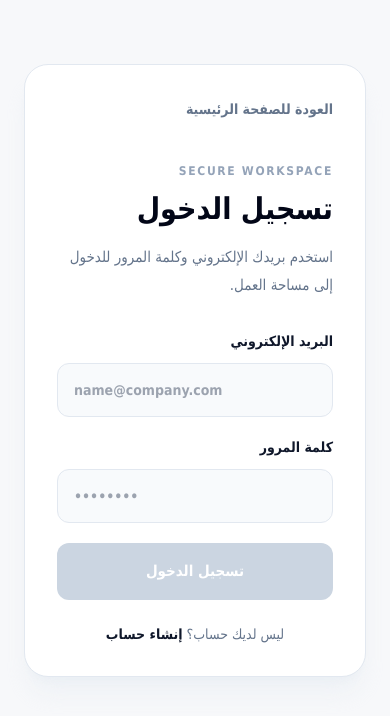
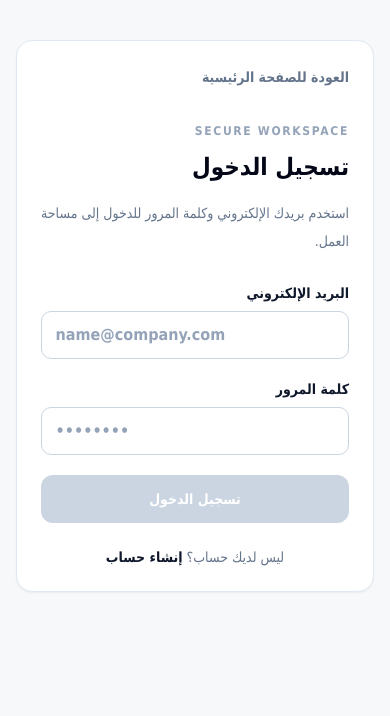
Before and after one commit to khaledhamada1996/FPA-saas-platform, a Next.js app: page /login in a window 390 px wide. Shown: the top 716 px of the page. Built offline with nearby package versions, Linux system fonts and the light colour scheme; no server answers.

Commit message:
fix: preserve protected destination after password login and improve responsive form controls

```diff
--- a/src/app/login/page.tsx
+++ b/src/app/login/page.tsx
@@ -23,7 +23,10 @@ export default function LoginPage() {
         password,
       });
       if (signInError) throw signInError;
-      router.replace("/start");
+
+      const requestedNext = new URLSearchParams(window.location.search).get("next");
+      const next = requestedNext && requestedNext.startsWith("/") ? requestedNext : "/start";
+      router.replace(next);
     } catch (caughtError) {
       setError(caughtError instanceof Error ? caughtError.message : "تعذر تسجيل الدخول.");
       setStatus("idle");
@@ -31,21 +34,21 @@ export default function LoginPage() {
   }
 
   return (
-    <main className="min-h-screen bg-[#f7f8fa] px-6 py-16 text-[#172033]" dir="rtl">
-      <section className="mx-auto max-w-md rounded-3xl border border-slate-200 bg-white p-8 shadow-xl shadow-slate-200/40 sm:p-10">
-        <a href="/" className="text-sm font-semibold text-slate-500 hover:text-slate-900">العودة للصفحة الرئيسية</a>
-        <p className="mt-10 text-xs font-bold tracking-[0.14em] text-slate-400">SECURE WORKSPACE</p>
-        <h1 className="mt-3 text-3xl font-bold text-slate-950">تسجيل الدخول</h1>
-        <p className="mt-4 leading-7 text-slate-500">استخدم بريدك الإلكتروني وكلمة المرور للدخول إلى مساحة العمل.</p>
-        <form className="mt-8 space-y-5" onSubmit={signIn}>
+    <main className="min-h-screen bg-[#f7f8fa] px-4 py-10 text-[#172033] sm:px-6 sm:py-16" dir="rtl">
+      <section className="mx-auto w-full max-w-md rounded-2xl border border-slate-200 bg-white p-6 shadow-sm sm:rounded-3xl sm:p-10">
+        <a href="/" className="text-sm font-semibold text-slate-500 transition hover:text-slate-900">العودة للصفحة الرئيسية</a>
+        <p className="mt-8 text-xs font-bold tracking-[0.14em] text-slate-400 sm:mt-10">SECURE WORKSPACE</p>
+        <h1 className="mt-3 text-2xl font-bold text-slate-950 sm:text-3xl">تسجيل الدخول</h1>
+        <p className="mt-4 text-sm leading-7 text-slate-500 sm:text-base">استخدم بريدك الإلكتروني وكلمة المرور للدخول إلى مساحة العمل.</p>
+        <form className="mt-7 space-y-5 sm:mt-8" onSubmit={signIn}>
           <label className="block text-sm font-bold text-slate-900">البريد الإلكتروني
-            <input type="email" value={email} onChange={(event) => setEmail(event.target.value)} required placeholder="name@company.com" className="mt-3 w-full rounded-xl border border-slate-200 bg-slate-50 px-4 py-4 text-left outline-none transition focus:border-slate-500 focus:bg-white" dir="ltr" />
+            <input type="email" value={email} onChange={(event) => setEmail(event.target.value)} required placeholder="name@company.com" className="input mt-2" dir="ltr" />
           </label>
           <label className="block text-sm font-bold text-slate-900">كلمة المرور
-            <input type="password" value={password} onChange={(event) => setPassword(event.target.value)} required placeholder="••••••••" className="mt-3 w-full rounded-xl border border-slate-200 bg-slate-50 px-4 py-4 text-left outline-none transition focus:border-slate-500 focus:bg-white" dir="ltr" />
+            <input type="password" value={password} onChange={(event) => setPassword(event.target.value)} required placeholder="••••••••" className="input mt-2" dir="ltr" />
           </label>
-          {error && <p className="rounded-xl bg-red-50 p-4 text-sm leading-6 text-red-700">{error}</p>}
-          <button type="submit" disabled={!email.trim() || !password || status === "loading"} className="w-full rounded-xl bg-slate-950 px-6 py-4 font-bold text-white transition hover:bg-slate-800 disabled:cursor-not-allowed disabled:bg-slate-300">{status === "loading" ? "جارٍ تسجيل الدخول..." : "تسجيل الدخول"}</button>
+          {error && <p className="rounded-xl bg-red-50 p-4 text-sm leading-6 text-red-700" role="alert">{error}</p>}
+          <button type="submit" disabled={!email.trim() || !password || status === "loading"} className="w-full rounded-xl bg-slate-950 px-6 py-3.5 text-sm font-bold text-white transition hover:bg-slate-800 disabled:cursor-not-allowed disabled:bg-slate-300 sm:py-4">{status === "loading" ? "جارٍ تسجيل الدخول..." : "تسجيل الدخول"}</button>
         </form>
         <p className="mt-6 text-center text-sm text-slate-500">ليس لديك حساب؟ <a href="/signup" className="font-bold text-slate-900 hover:underline">إنشاء حساب</a></p>
       </section>
```
